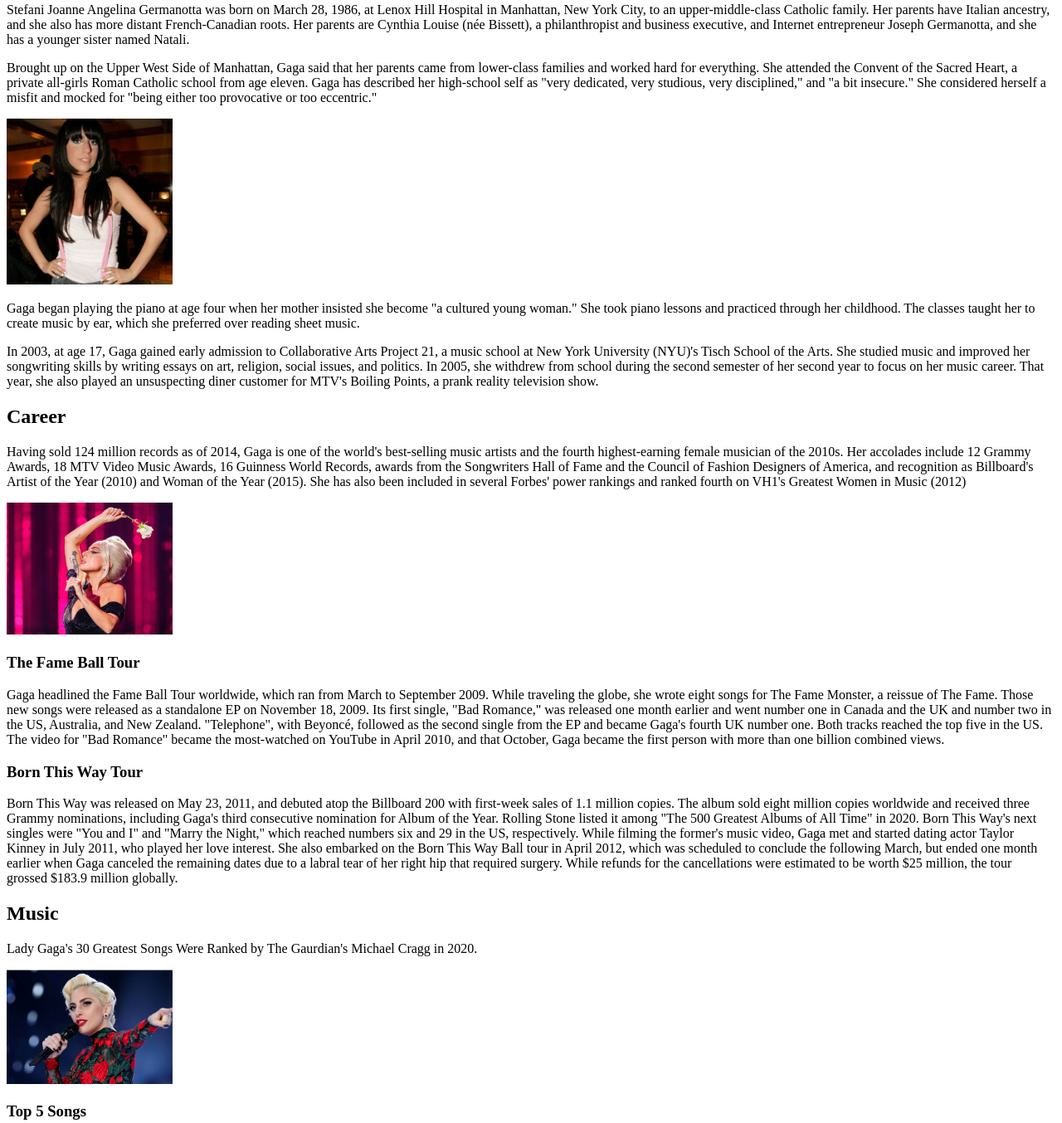
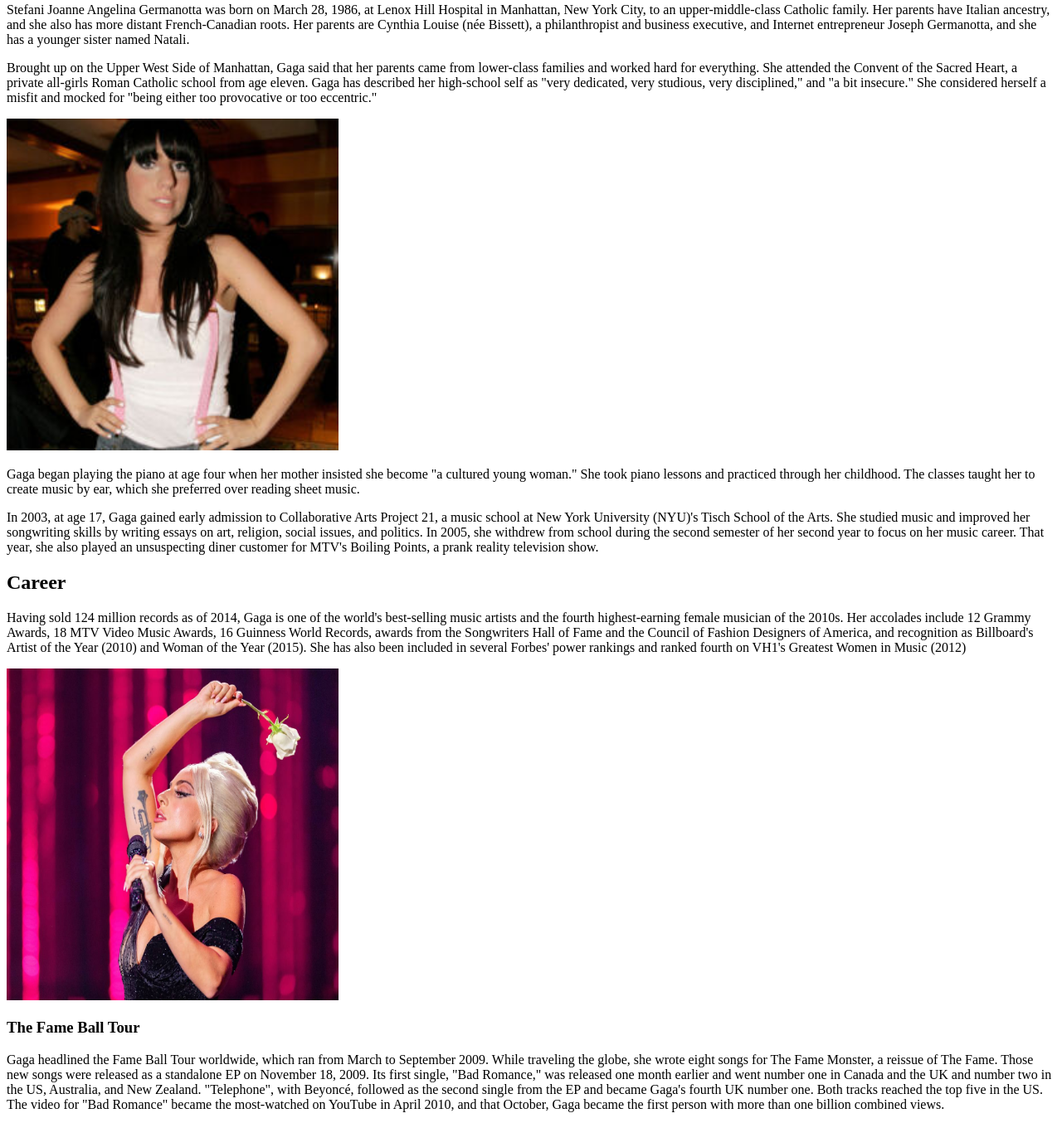
Before and after one commit to ElizabethWitengier/-m3-hw3-Witengier-Elizabeth, a plain HTML site: page index.html in a window 1280 px wide. Shown: the part 155-1509 px from the top of the page at 83% size. Drawn offline with Linux system fonts and the light colour scheme.

Commit message:
Update index.html

```diff
--- a/index.html
+++ b/index.html
@@ -29,7 +29,7 @@
         <p>
             Brought up on the Upper West Side of Manhattan, Gaga said that her parents came from lower-class families and worked hard for everything. She attended the Convent of the Sacred Heart, a private all-girls Roman Catholic school from age eleven. Gaga has described her high-school self as "very dedicated, very studious, very disciplined," and "a bit insecure." She considered herself a misfit and mocked for "being either too provocative or too eccentric."</p>
 
-            <img src="images/lady gaga young photo.jpeg" alt="Teenage Lady Gaga with long black hair and hands on her hips" width="200">
+            <img src="images/lady gaga young photo.jpeg" alt="Teenage Lady Gaga with long black hair and hands on her hips" width="400" height="400">
         <p>
             Gaga began playing the piano at age four when her mother insisted she become "a cultured young woman." She took piano lessons and practiced through her childhood. The classes taught her to create music by ear, which she preferred over reading sheet music.</p>
 
@@ -43,7 +43,7 @@
         <p>
             Having sold 124 million records as of 2014, Gaga is one of the world's best-selling music artists and the fourth highest-earning female musician of the 2010s. Her accolades include 12 Grammy Awards, 18 MTV Video Music Awards, 16 Guinness World Records, awards from the Songwriters Hall of Fame and the Council of Fashion Designers of America, and recognition as Billboard's Artist of the Year (2010) and Woman of the Year (2015). She has also been included in several Forbes' power rankings and ranked fourth on VH1's Greatest Women in Music (2012)</p>
 
-            <img src="images/lady gaga performing.jpeg" alt="Lady Gaga performing in black dressing extending her arm while holding a rose" width="200">
+            <img src="images/lady gaga performing.jpeg" alt="Lady Gaga performing in black dressing extending her arm while holding a rose" width="400" height="400">
 
             <h3>The Fame Ball Tour</h3>
             <p>
@@ -60,7 +60,7 @@
         <p>
             Lady Gaga's 30 Greatest Songs Were Ranked by The Gaurdian's Michael Cragg in 2020.</p>
 
-            <img src="images/lady gaga photo.png" alt="Lady Gaga performing in gown with red roses singing into a microphone" width="200">
+            <img src="images/lady gaga photo.png" alt="Lady Gaga performing in gown with red roses singing into a microphone" width="400" height="400">
 
             <aside>
             <h3>Top 5 Songs</h3>
```
